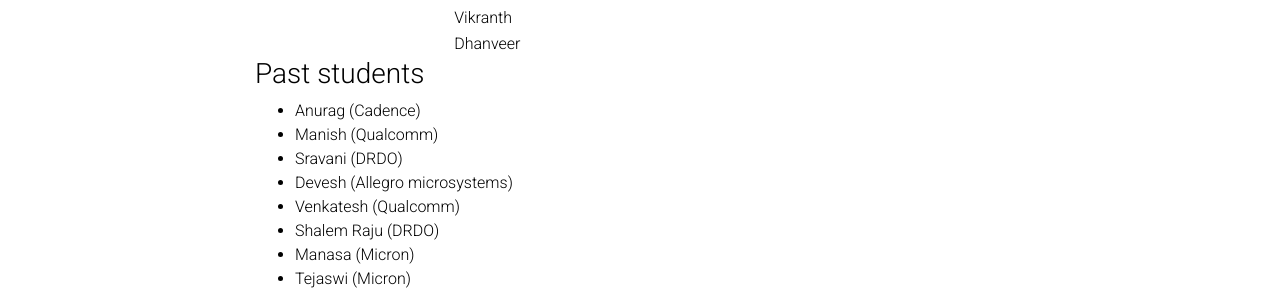
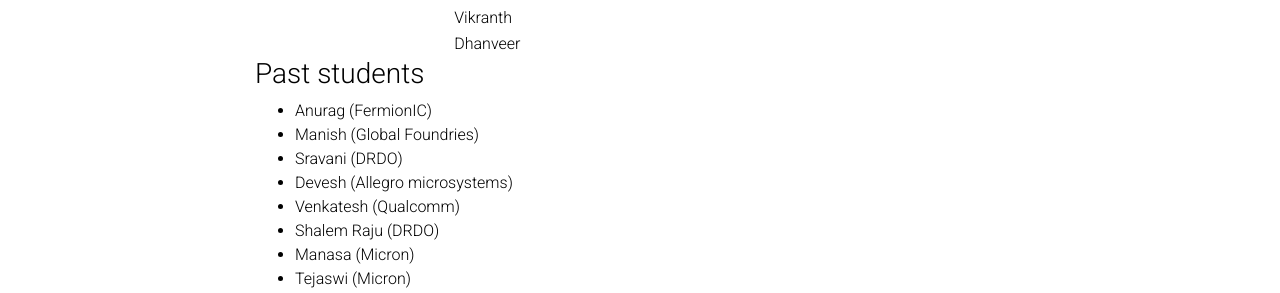
Before and after one commit to akiith/akiith.github.io, a Jekyll site: the page built from _pages/people.md, in a window 1280 px wide and 1270 px high. Shown: the part 557-850 px from the top of the window. Built offline with Jekyll 4.4.1, drawn with Linux system fonts in a browser that asks for light colours; comment, search, counter and statistics services are not loaded; a style sheet for code colours, icons or effects is not loaded.

Commit message:
Update people.md

```diff
--- a/_pages/people.md
+++ b/_pages/people.md
@@ -29,8 +29,8 @@
 |  |  Dhanveer|
 
 ### Past students
-- Anurag (Cadence)
-- Manish (Qualcomm)
+- Anurag (FermionIC)
+- Manish (Global Foundries)
 - Sravani (DRDO)
 - Devesh (Allegro microsystems)
 - Venkatesh (Qualcomm)
```
